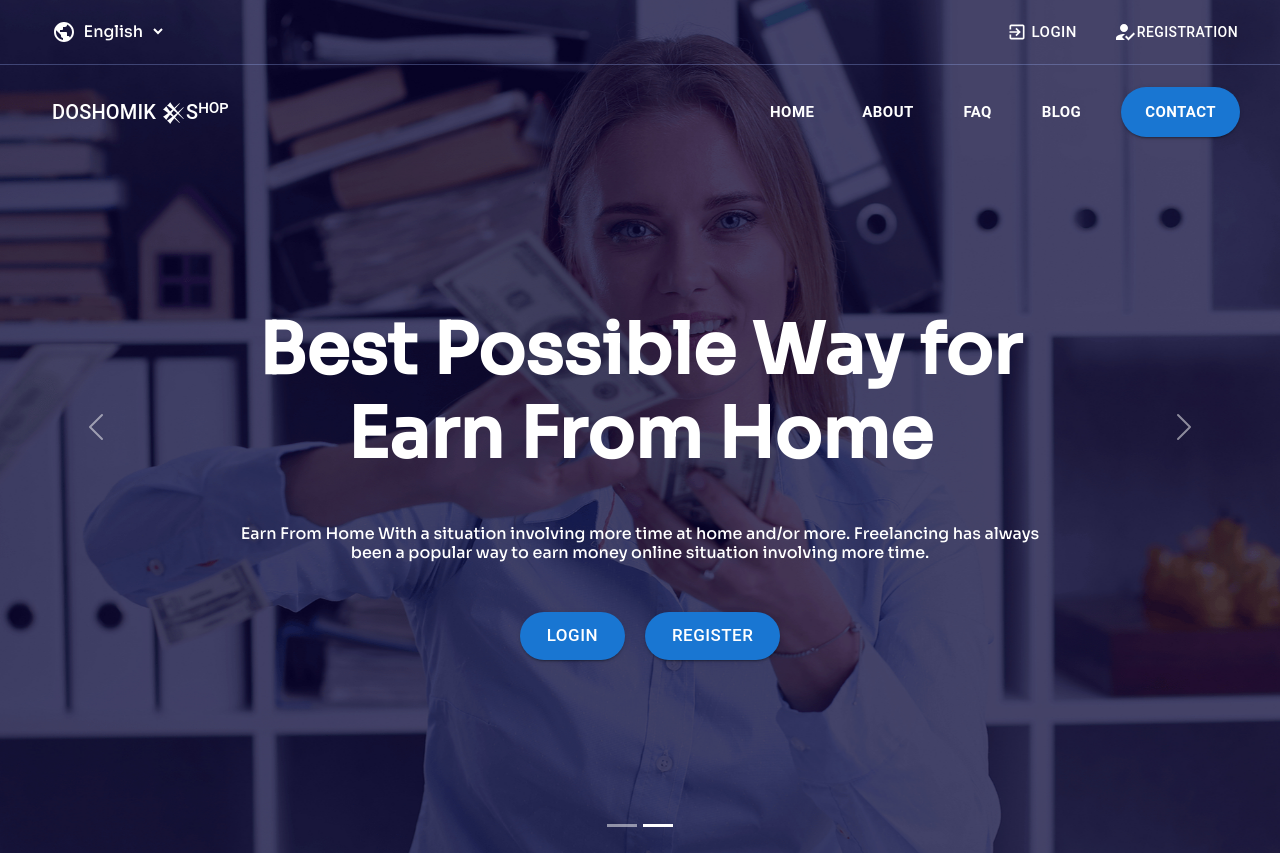
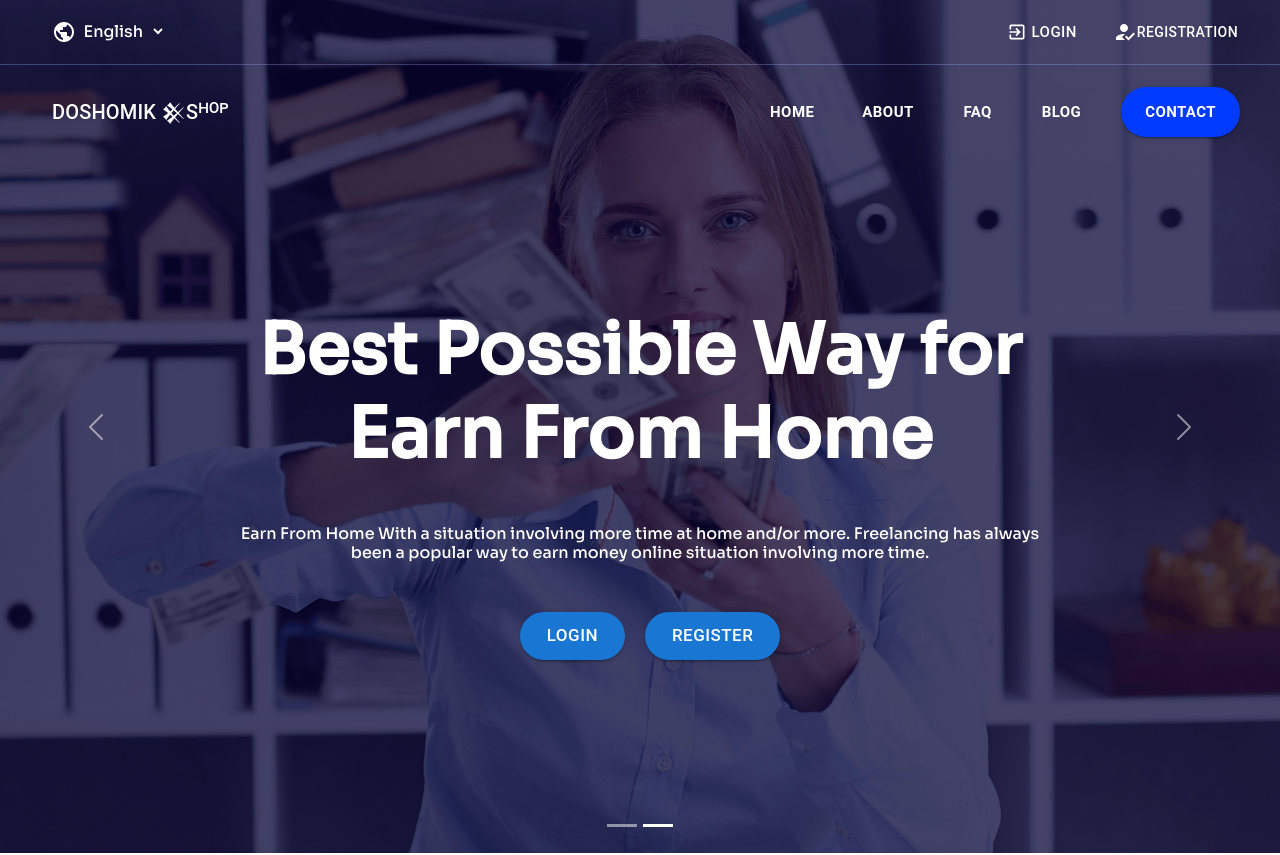
Before and after one commit to jnErfan/Doshomik-Shop-Client-Site, a React (Create React App) app: page / in a window 1280 px wide. Shown: the top 855 px of the page. Built offline with nearby package versions, Linux system fonts and the light colour scheme; a web font is replaced by a local one.

Commit message:
Home Complete

```diff
--- a/src/Doshomic_Shop/Pages/Shared/Navbar/Navbar.js
+++ b/src/Doshomic_Shop/Pages/Shared/Navbar/Navbar.js
@@ -121,7 +121,12 @@ const Navbar = () => {
               <Button
                 className="rounded-pill px-4 mx-3"
                 variant="contained"
-                sx={{ py: "12px", fontWeight: "600", fontSize: "15px" }}
+                sx={{
+                  py: "12px",
+                  fontWeight: "600",
+                  fontSize: "15px",
+                  backgroundColor: "#003BFF",
+                }}
               >
                 CONTACT
               </Button>
```
